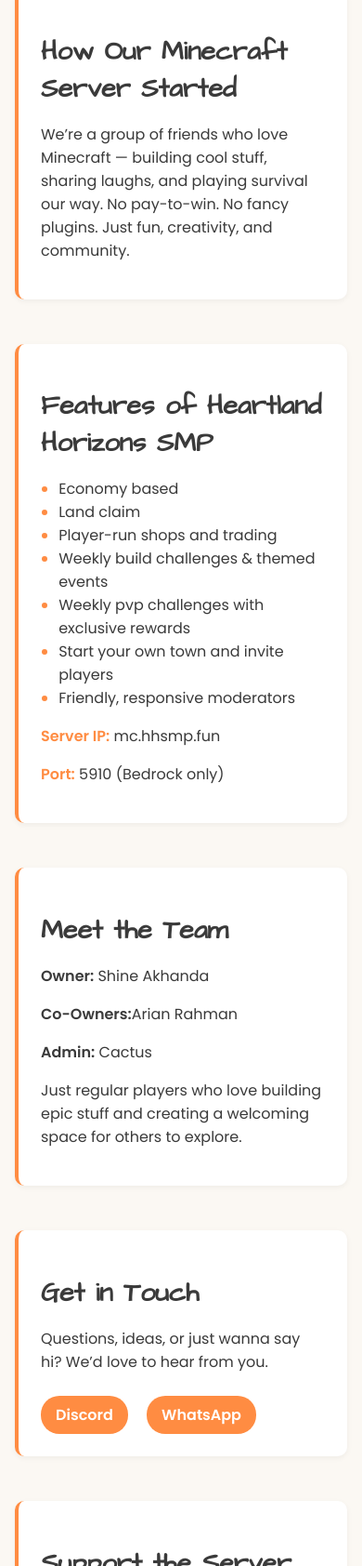
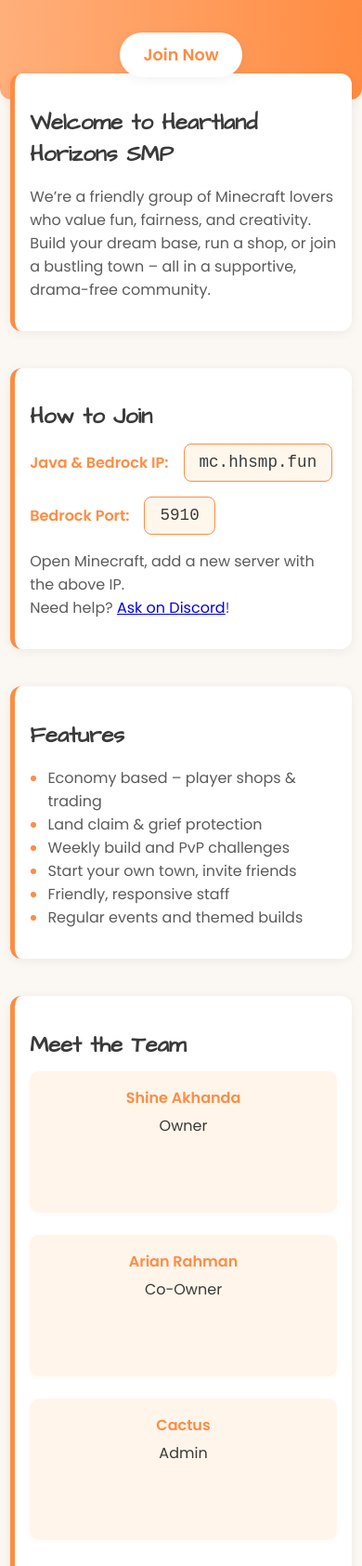
Before and after one commit to shineakhanda4/Heartland-Horizons-smp, a plain HTML site: page index.html in a window 390 px wide. Shown: the part 316-2000 px from the top of the page at 93% size. Drawn offline with Linux system fonts and the light colour scheme.

Commit message:
Update index.html

```diff
--- a/index.html
+++ b/index.html
@@ -5,141 +5,304 @@
   <meta name="viewport" content="width=device-width, initial-scale=1.0" />
   <title>Heartland Horizons SMP</title>
   <meta name="description" content="Join Heartland Horizons SMP — a warm, friendly Minecraft server built by friends for creative builds, chill survival gameplay, and fun events. Java & Bedrock supported." />
-
-  <!-- Open Graph for social media sharing -->
   <meta property="og:title" content="Heartland Horizons SMP | Cozy Minecraft Survival Server">
   <meta property="og:description" content="Chill Minecraft SMP server by friends, for friends. Java & Bedrock supported. Creative builds, player towns, and good vibes.">
-  <meta property="og:image" content="your-thumbnail-url.jpg">
-  <meta property="og:url" content="https://play.hhsmp.fun">
+  <meta property="og:image" content="https://mc.hhsmp.fun/banner.jpg">
+  <meta property="og:url" content="https://mc.hhsmp.fun">
   <meta name="keywords" content="Minecraft SMP, Minecraft Survival Server, Bedrock Java SMP, Heartland Horizons, Minecraft friends server">
-
   <link href="https://fonts.googleapis.com/css2?family=Architects+Daughter&family=Poppins:wght@400;600&display=swap" rel="stylesheet">
+  <link rel="icon" href="https://mc.hhsmp.fun/favicon.ico" />
   <link rel="canonical" href="https://mc.hhsmp.fun" />
   <style>
+    :root {
+      --main-orange: #ff8c42;
+      --main-bg: #fbf8f3;
+      --box-bg: #fff;
+      --text-dark: #3a3a3a;
+      --text-light: #5b5b5b;
+      --shadow: 0 2px 12px rgba(0,0,0,0.06);
+      --radius: 12px;
+    }
+    html { scroll-behavior: smooth; }
     body {
-      background: #fbf8f3;
-      color: #3a3a3a;
+      background: var(--main-bg);
+      color: var(--text-dark);
       font-family: 'Poppins', sans-serif;
-      padding: 3rem 1rem;
-      max-width: 780px;
-      margin: auto;
+      padding: 0;
+      margin: 0;
+      min-height: 100vh;
+    }
+    header {
+      background: linear-gradient(90deg, #ffaf7b 0%, #ff8c42 100%);
+      padding: 2.5rem 1rem 1.5rem;
+      text-align: center;
+      color: #fff;
+      border-radius: 0 0 var(--radius) var(--radius);
+      box-shadow: var(--shadow);
+    }
+    header img {
+      width: 90px;
+      border-radius: 50%;
+      margin-bottom: 1rem;
+      border: 4px solid #fff3;
     }
     h1 {
       font-family: 'Architects Daughter', cursive;
       font-size: 2.8rem;
-      color: #ff8c42;
-      margin-bottom: 0.2rem;
-      text-align: center;
+      margin-bottom: 0.3rem;
+      color: #fff;
+      letter-spacing: 1px;
     }
     .subtitle {
+      font-size: 1.2rem;
+      color: #fffbe7;
+      margin-bottom: 1.2rem;
+    }
+    .cta-btn {
+      display: inline-block;
+      margin: 1.2rem auto 0;
+      padding: 0.7rem 1.6rem;
+      background: #fff;
+      color: var(--main-orange);
+      font-weight: bold;
+      border-radius: 30px;
+      box-shadow: var(--shadow);
       font-size: 1.1rem;
-      text-align: center;
-      color: #5b5b5b;
-      margin-bottom: 2rem;
+      text-decoration: none;
+      transition: background 0.2s, color 0.2s;
+    }
+    .cta-btn:hover {
+      background: var(--main-orange);
+      color: #fff;
+    }
+    main {
+      max-width: 800px;
+      margin: -2.5rem auto 0;
+      padding: 1.5rem;
     }
     section {
-      margin-bottom: 3rem;
+      margin-bottom: 2.5rem;
       padding: 1.5rem;
-      background: #ffffff;
-      border-left: 4px solid #ff8c42;
-      box-shadow: 0 2px 6px rgba(0,0,0,0.05);
-      border-radius: 10px;
+      background: var(--box-bg);
+      border-left: 5px solid var(--main-orange);
+      box-shadow: var(--shadow);
+      border-radius: var(--radius);
     }
     section h2 {
       font-family: 'Architects Daughter', cursive;
-      font-size: 1.8rem;
-      margin-bottom: 0.5rem;
-      color: #3a3a3a;
+      font-size: 1.5rem;
+      margin-bottom: 0.7rem;
+      color: var(--text-dark);
     }
-    section p {
-      margin-bottom: 1rem;
+    section p, section ul, section li {
+      font-size: 1rem;
+      color: var(--text-light);
     }
     ul {
       padding-left: 1.2rem;
+      margin-bottom: 1rem;
     }
     ul li::marker {
-      color: #ff8c42;
+      color: var(--main-orange);
     }
     .highlight {
-      color: #ff8c42;
+      color: var(--main-orange);
       font-weight: 600;
+    }
+    .server-info {
+      display: flex;
+      align-items: center;
+      gap: 1rem;
+      margin-bottom: 1rem;
+      flex-wrap: wrap;
+    }
+    .server-ip {
+      background: #fff7ec;
+      border: 1px solid var(--main-orange);
+      border-radius: 8px;
+      padding: 0.6rem 1rem;
+      font-family: monospace;
+      font-size: 1.1rem;
+      cursor: pointer;
+      transition: background 0.2s;
+      user-select: all;
+    }
+    .server-ip.copied {
+      background: #ffd4a9;
     }
     .contact-links a {
       display: inline-block;
       margin-right: 1rem;
       margin-top: 0.5rem;
-      padding: 0.5rem 1rem;
-      background: #ff8c42;
+      padding: 0.5rem 1.2rem;
+      background: var(--main-orange);
       color: #fff;
       text-decoration: none;
       border-radius: 20px;
       font-weight: bold;
-      transition: background 0.3s ease;
+      transition: background 0.3s;
+      box-shadow: 0 2px 8px #ff8c4230;
     }
     .contact-links a:hover {
       background: #e8752f;
     }
+    .team {
+      display: flex;
+      gap: 2rem;
+      flex-wrap: wrap;
+    }
+    .team-member {
+      flex: 1 1 120px;
+      min-width: 120px;
+      background: #fff5eb;
+      border-radius: 10px;
+      padding: 1rem;
+      margin-bottom: 1rem;
+      text-align: center;
+      box-shadow: 0 1px 4px #ff8c4210;
+    }
+    .team-member strong {
+      color: var(--main-orange);
+      display: block;
+      margin-bottom: 0.3rem;
+    }
+    .faq {
+      margin-top: 1rem;
+      border-top: 1px solid #ffd4a9;
+      padding-top: 1rem;
+    }
+    .faq summary {
+      cursor: pointer;
+      font-weight: bold;
+      color: var(--main-orange);
+    }
+    .faq p {
+      margin-top: 0.5rem;
+      color: var(--text-light);
+    }
     footer {
       margin-top: 4rem;
       text-align: center;
-      font-size: 0.9rem;
+      font-size: 0.95rem;
       color: #666;
+      padding-bottom: 2rem;
+    }
+    @media (max-width: 600px) {
+      main { padding: 0.7rem; }
+      section { padding: 1rem; }
+      .team { flex-direction: column; gap: 0.5rem; }
+      h1 { font-size: 2rem; }
     }
   </style>
+  <script>
+    function copyIP(ip, elementId) {
+      navigator.clipboard.writeText(ip);
+      const el = document.getElementById(elementId);
+      el.classList.add('copied');
+      el.innerText = 'Copied!';
+      setTimeout(() => {
+        el.classList.remove('copied');
+        el.innerText = ip;
+      }, 1200);
+    }
+  </script>
 </head>
 <body>
 
   <header>
+    <img src="https://mc.hhsmp.fun/logo.png" alt="Heartland Horizons SMP Logo" />
     <h1>Heartland Horizons SMP</h1>
-    <p class="subtitle">Cozy Minecraft Survival Server for friends — Java & Bedrock compatible</p>
+    <div class="subtitle">A cozy Minecraft Survival Experience — Java & Bedrock compatible</div>
+    <a href="#join" class="cta-btn">Join Now</a>
   </header>
 
+  <main>
     <section>
-    <h2>How Our Minecraft Server Started</h2>
-    <p>We’re a group of friends who love Minecraft — building cool stuff, sharing laughs, and playing survival our way. No pay-to-win. No fancy plugins. Just fun, creativity, and community.</p>
+      <h2>Welcome to Heartland Horizons SMP</h2>
+      <p>We’re a friendly group of Minecraft lovers who value fun, fairness, and creativity. Build your dream base, run a shop, or join a bustling town – all in a supportive, drama-free community.</p>
+    </section>
+
+    <section id="join">
+      <h2>How to Join</h2>
+      <div class="server-info">
+        <span class="highlight">Java & Bedrock IP:</span>
+        <span id="ip-copy" class="server-ip" onclick="copyIP('mc.hhsmp.fun','ip-copy')">mc.hhsmp.fun</span>
+        <span class="highlight">Bedrock Port:</span>
+        <span id="port-copy" class="server-ip" onclick="copyIP('5910','port-copy')">5910</span>
+      </div>
+      <p>Open Minecraft, add a new server with the above IP.<br> Need help? <a href="https://discord.gg/y7wjhaEs" target="_blank">Ask on Discord</a>!</p>
     </section>
 
     <section>
-    <h2>Features of Heartland Horizons SMP</h2>
+      <h2>Features</h2>
       <ul>
-      <li>Economy based</li>
-      <li>Land claim </li>
-      <li>Player-run shops and trading</li>
-      <li>Weekly build challenges & themed events</li>
-      <li>Weekly pvp challenges with exclusive rewards</li>
-      <li>Start your own town and invite players</li>
-      <li>Friendly, responsive moderators</li>
+        <li>Economy based – player shops & trading</li>
+        <li>Land claim & grief protection</li>
+        <li>Weekly build and PvP challenges</li>
+        <li>Start your own town, invite friends</li>
+        <li>Friendly, responsive staff</li>
+        <li>Regular events and themed builds</li>
       </ul>
-    <p><span class="highlight">Server IP:</span> mc.hhsmp.fun</p>
-    <p><span class="highlight">Port:</span> 5910 (Bedrock only)</p>
     </section>
 
     <section>
       <h2>Meet the Team</h2>
-    <p><strong>Owner:</strong> Shine Akhanda</p>
-    <p><strong>Co-Owners:</strong>Arian Rahman</p>
-    <p><strong>Admin:</strong> Cactus</p>
-    <p>Just regular players who love building epic stuff and creating a welcoming space for others to explore.</p>
+      <div class="team">
+        <div class="team-member">
+          <strong>Shine Akhanda</strong>
+          <span>Owner</span>
+        </div>
+        <div class="team-member">
+          <strong>Arian Rahman</strong>
+          <span>Co-Owner</span>
+        </div>
+        <div class="team-member">
+          <strong>Cactus</strong>
+          <span>Admin</span>
+        </div>
+      </div>
+      <p>We’re just regular players who love building epic things and welcoming new friends!</p>
     </section>
 
     <section>
-    <h2>Get in Touch</h2>
-    <p>Questions, ideas, or just wanna say hi? We’d love to hear from you.</p>
+      <h2>Community & Support</h2>
+      <p>Questions or ideas? Join our community chats:</p>
       <div class="contact-links">
-      <a href="https://discord.gg/y7wjhaEs" target="_blank">Discord</a>
-      <a href="https://chat.whatsapp.com/FPPtqq2BvpqDY7cVRMNmj9?mode=ac_t" target="_blank">WhatsApp</a>
+        <a href="https://discord.gg/y7wjhaEs" target="_blank" rel="noopener">Discord</a>
+        <a href="https://chat.whatsapp.com/FPPtqq2BvpqDY7cVRMNmj9?mode=ac_t" target="_blank" rel="noopener">WhatsApp</a>
       </div>
     </section>
 
     <section>
       <h2>Support the Server</h2>
-    <p>Donations help us keep the server awesome — hosting, updates, and new events all need support.</p>
-    <p><span class="highlight">Nagad:</span> 01302776234</p>
-    <p>Thanks a ton if you choose to help out 💛</p>
+      <p>Love the server? Donations help us pay for hosting, updates, and events.<br>
+      <span class="highlight">Nagad:</span> 01302776234</p>
+      <p>Thank you for keeping the dream alive 💛</p>
     </section>
 
+    <section>
+      <h2>FAQ</h2>
+      <details class="faq">
+        <summary>Is griefing allowed?</summary>
+        <p>No griefing! We use land claims and have active moderators to keep things safe and fun.</p>
+      </details>
+      <details class="faq">
+        <summary>Can I play on Bedrock?</summary>
+        <p>Yes! Just use the IP and Bedrock port above.</p>
+      </details>
+      <details class="faq">
+        <summary>How do I get started?</summary>
+        <p>Join the server, say hi, and ask staff or players for help anytime!</p>
+      </details>
+      <details class="faq">
+        <summary>How do I donate?</summary>
+        <p>Send support via Nagad to 01302776234. Thank you!</p>
+      </details>
+    </section>
+  </main>
+
   <footer>
-    <p>© 2025 Heartland Horizons SMP · built with love by Shine and friends</p>
+    © 2025 Heartland Horizons SMP · built with love by Shine and friends
   </footer>
 
 </body>
```
Lines whose indentation alone changed are shown as unchanged.
